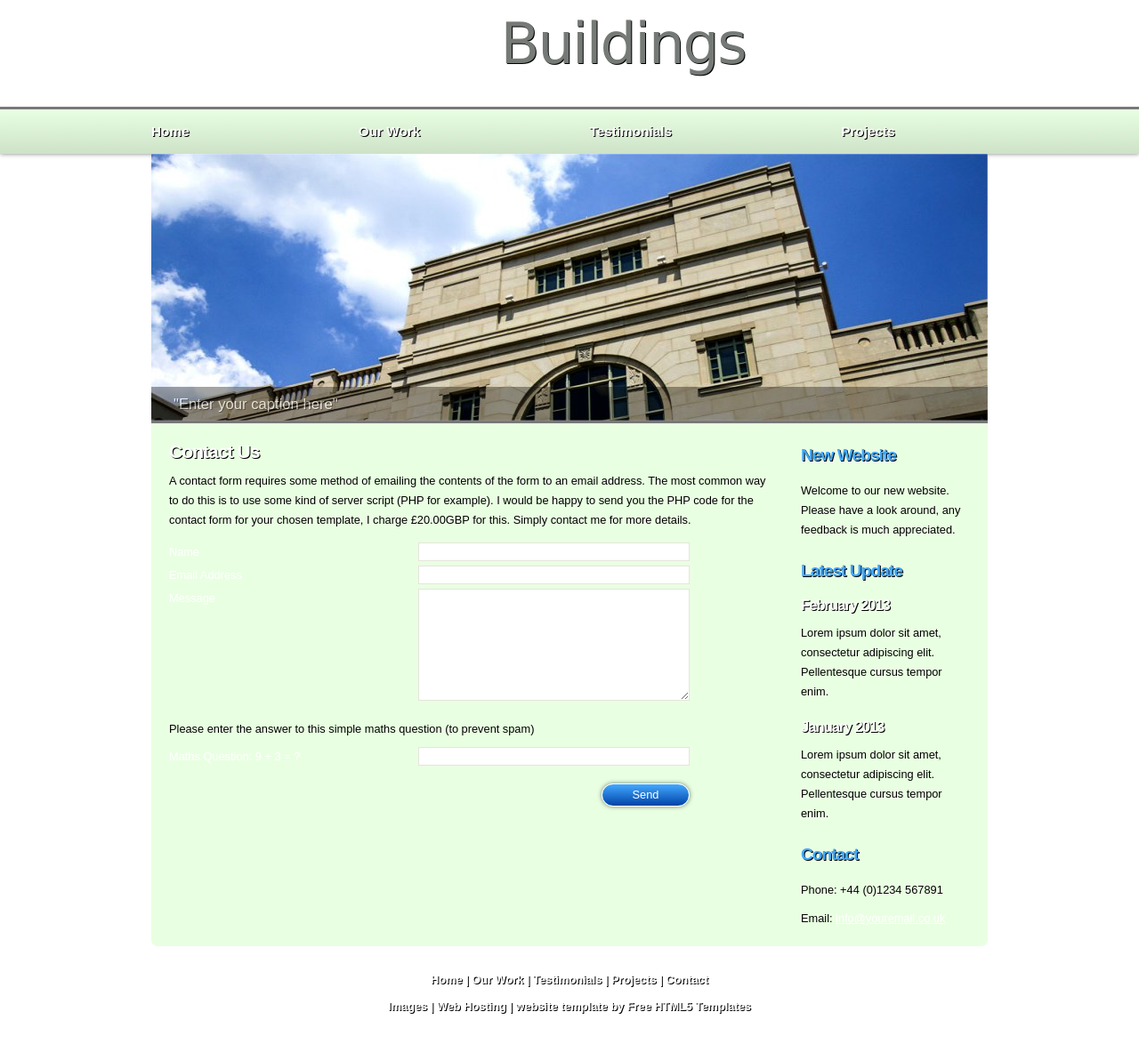
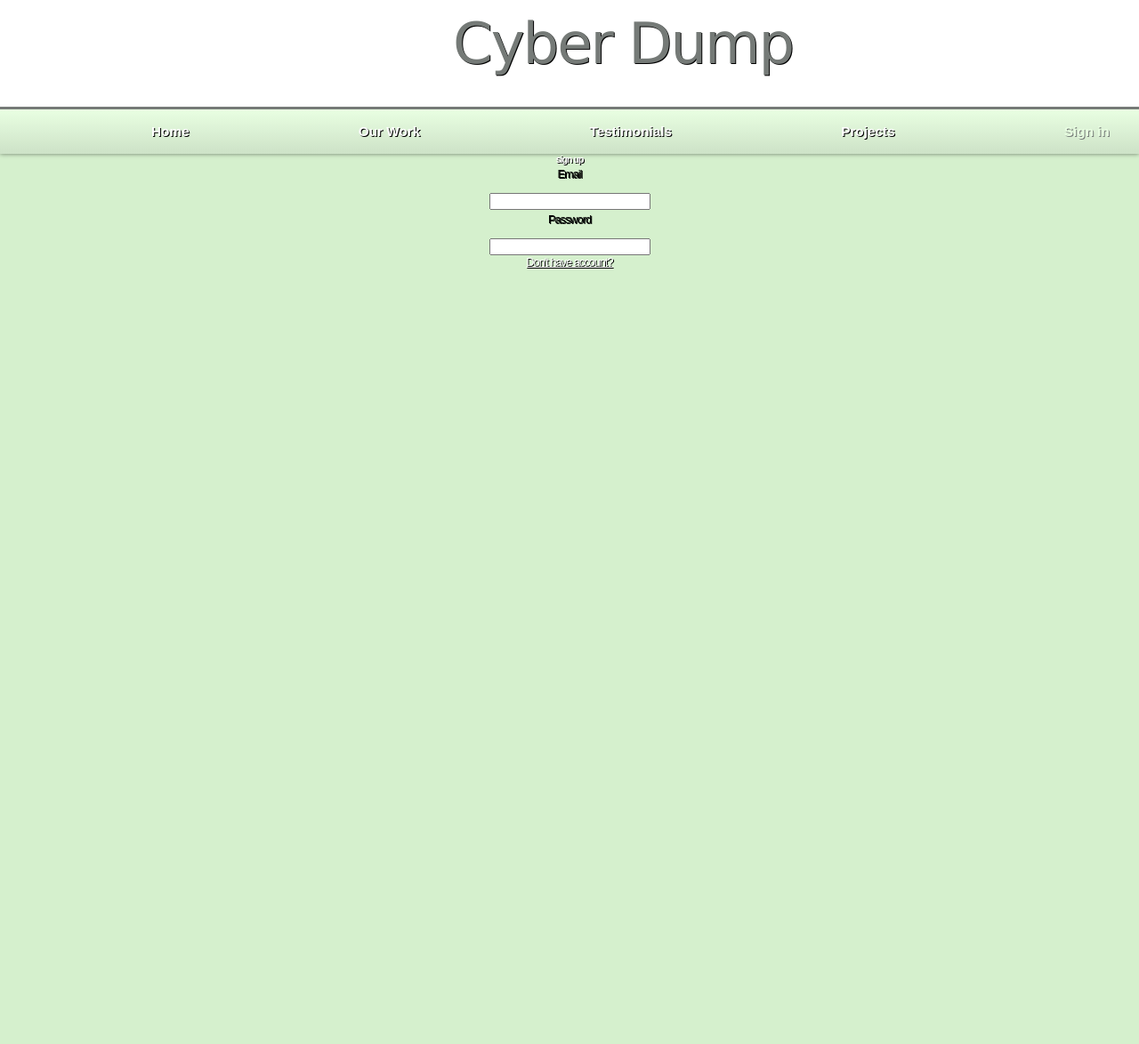
Before and after one commit to mcclure-calvin-wm/CyberDump1, a PHP site: page /contact.html in a window 1280 px wide. Shown: the whole page at 89% size. After the commit the page ends 302 px from the top, so only its background shows below. Run offline with PHP 8.4, Linux system fonts and the light colour scheme.

Commit message:
Update +Sign up page

```diff
--- a/freehtml5buildings/contact.html
+++ b/freehtml5buildings/contact.html
@@ -6,7 +6,7 @@
   <meta name="description" content="website description" />
   <meta name="keywords" content="website keywords, website keywords" />
   <meta http-equiv="content-type" content="text/html; charset=windows-1252" />
-  <link rel="stylesheet" type="text/css" href="css/style.css" />
+  <link rel="stylesheet" type="text/css" href="css/signup.css" />
   <!-- modernizr enables HTML5 elements and feature detects -->
   <script type="text/javascript" src="js/modernizr-1.5.min.js"></script>
 </head>
@@ -16,87 +16,36 @@
     <header>
 	  <div id="banner">
 	    <div id="welcome">
-	      <h2>Buildings</h2>
+	      <h2>Cyber Dump</h2>
 	    </div><!--close welcome-->
 	  </div><!--close banner-->
 	</header>
 
 	<nav>
+
 	  <div id="menubar">
         <ul id="nav">
           <li><a href="index.html">Home</a></li>
           <li><a href="ourwork.html">Our Work</a></li>
           <li><a href="testimonials.html">Testimonials</a></li>
           <li><a href="projects.html">Projects</a></li>
-          <li class="current"><a href="contact.html">Contact Us</a></li>
+          <li class="current"><a href="contact.html">Sign in</a></li>
         </ul>
       </div><!--close menubar-->
 	</nav>
+  </div>
+<div id="Signup">
+  <h5>sign up</h5>
+ <p>Email</p>
+  <input type="text">
+  <p>Password</p>
+  <input type="text">
+    <div id="signs">
+        <a href="createAccount.html">Don't have account?</a>
 
-	<div id="site_content">
-
-      <div class="slideshow">
-	    <ul class="slideshow">
-          <li class="show"><img width="940" height="300" src="images/home_1.jpg" alt="&quot;Enter your caption here&quot;" /></li>
-          <li><img width="940" height="300" src="images/home_2.jpg" alt="&quot;Enter your caption here&quot;" /></li>
-        </ul>
-	  </div><!--close slideshow-->
-
-	  <div class="sidebar_container">
-		<div class="sidebar">
-          <div class="sidebar_item">
-            <h2>New Website</h2>
-            <p>Welcome to our new website. Please have a look around, any feedback is much appreciated.</p>
-          </div><!--close sidebar_item-->
-        </div><!--close sidebar-->
-		<div class="sidebar">
-          <div class="sidebar_item">
-            <h2>Latest Update</h2>
-            <h3>February 2013</h3>
-            <p>Lorem ipsum dolor sit amet, consectetur adipiscing elit. Pellentesque cursus tempor enim.</p>
-		  </div><!--close sidebar_item-->
-        </div><!--close sidebar-->
-		<div class="sidebar">
-          <div class="sidebar_item">
-            <h3>January 2013</h3>
-            <p>Lorem ipsum dolor sit amet, consectetur adipiscing elit. Pellentesque cursus tempor enim.</p>
-		  </div><!--close sidebar_item-->
-        </div><!--close sidebar-->
-        <div class="sidebar">
-          <div class="sidebar_item">
-            <h2>Contact</h2>
-            <p>Phone: +44 (0)1234 567891</p>
-            <p>Email: <a href="mailto:info@youremail.co.uk">info@youremail.co.uk</a></p>
-          </div><!--close sidebar_item-->
-        </div><!--close sidebar-->
-       </div><!--close sidebar_container-->
-
-	  <div id="content">
-        <div class="content_item">
-		  <div class="form_settings">
-            <h2>Contact Us</h2>
-            <p style="padding-bottom: 15px;">A contact form requires some method of emailing the contents of the form to an email address. The most common way to do this is to use some kind of server script (PHP for example). I would be happy to send you the PHP code for the contact form for your chosen template, I charge &pound;20.00GBP for this. Simply contact me for more details.</p>
-			<p><span>Name</span><input class="contact" type="text" name="your_name" value="" /></p>
-            <p><span>Email Address</span><input class="contact" type="text" name="your_email" value="" /></p>
-			<p><span>Message</span><textarea class="contact textarea" rows="8" cols="50" name="your_message"></textarea></p>
-            <p style="padding: 10px 0 10px 0;">Please enter the answer to this simple maths question (to prevent spam)</p>
-			<p><span>Maths Question: 9 + 3 = ?</span><input type="text" name="user_answer" class="contact" /><input type="hidden" name="answer" value="4d76fe9775" /></p>
-            <p style="padding-top: 15px"><span>&nbsp;</span><input class="submit" type="submit" name="contact_submitted" value="Send" /></p>
-          </div><!--close form_settings-->
-		</div><!--close content_item-->
-      </div><!--close content-->
-	</div><!--close site_content-->
-
-    <footer>
-	  <a href="index.html">Home</a> | <a href="ourwork.html">Our Work</a> | <a href="testimonials.html">Testimonials</a> | <a href="projects.html">Projects</a> | <a href="contact.html">Contact</a><br/><br/>
-	  <a href="http://fotogrph.com">Images</a> |  <a href="http://www.heartinternet.co.uk/web-hosting/">Web Hosting</a>  | website template by <a href="http://www.freehtml5templates.co.uk">Free HTML5 Templates</a>
-    </footer>
-
-  </div><!--close main-->
-
-  <!-- javascript at the bottom for fast page loading -->
-  <script type="text/javascript" src="js/jquery.min.js"></script>
-  <script type="text/javascript" src="js/image_slide.js"></script>
+</div>
+</div>
 
 </body>
+
 </html>
--- /dev/null
+++ b/freehtml5buildings/css/signup.css
@@ -0,0 +1,389 @@
+font-face {
+    font-family: News Cycle;
+    src: url('../fonts/NewsCycle-Regular.eot');
+    src: local("News Cycle"), url('../fonts/NewsCycle-Regular.ttf');
+}
+
+html
+{ height: 100%;}
+
+*
+{ margin: 0;
+    padding: 0;}
+
+body
+{ font: normal 80% Arial, Helvetica, sans-serif;
+    color: #ffffff;
+    Background-color: #d5f0cd;
+}
+
+/* tell the browser to render HTML 5 elements as block */
+article, aside, figure, footer, header, hgroup, nav, section {
+    display:block;
+}
+
+p
+{ padding: 0 0 10px 0;
+    color: #000000;
+    line-height: 1.7em;
+    font-size: 100% }
+
+img
+{ border: 0;}
+
+h1, h2, h4, h6
+{ font: bold 175% 'News Cycle', Arial, sans-serif;
+    color: #fff;
+    text-shadow: 1px 1px #000;
+    letter-spacing: -1px;
+    margin: 0 0 10px 0;}
+
+h2
+{ font: bold 165% 'News Cycle', Arial, sans-serif;}
+
+h3
+{ font: bold 130% 'News Cycle', Arial, sans-serif;}
+
+h4,h6
+{ margin: 0;
+    padding: 0 0 0px 0;
+    font: normal 150% 'News Cycle', Arial, sans-serif;
+    color: #FFF;
+    line-height: 1.5em;}
+
+h6
+{ font: normal 95% 'News Cycle', Arial, sans-serif;
+    color: #888;
+    padding-bottom: 15px;}
+
+span
+{ color: #FFF;
+    text-shadow: 1px 1px #fff;}
+
+a, a:hover
+{ color: #FFF;
+    background: transparent;
+    outline: none;
+    text-decoration: underline;}
+
+a:hover
+{ text-decoration: none;}
+
+ul
+{ margin: 2px 0 22px 30px;
+    line-height: 1.7em;
+    font-style: normal;
+    font-size: 100%;}
+
+ol
+{ margin: 8px 0 22px 20px;}
+
+ol li
+{ margin: 0 0 11px 0;}
+
+#main, #menubar, #site_content, footer, #content_grey, nav
+{ margin-left: auto;
+    margin-right: auto;}
+
+#main
+{ background: #ffffff;
+}
+
+header
+{ background-color: #ffffff;
+    -webkit-box-shadow: rgba(0, 0, 0, 0.5) 0px 0px 5px;
+    -moz-box-shadow: rgba(0, 0, 0, 0.5) 0px 0px 5px;
+    box-shadow: rgba(0, 0, 0, 0.5) 0px 0px 5px;}
+
+#banner
+{ width: auto;
+    position: relative;
+    padding: 0;
+    background: #FFFFFF;
+    height: 120px;
+    border: 3px;
+    border-color: #757a77;
+    border-bottom-style: solid;
+}
+
+nav
+{ width: auto;
+    height: 50px;}
+
+#menubar
+{ width: 100%;
+    height: 50px;
+    float: left;
+    text-align: left;
+    background: #e9ffe2;
+    background: -moz-linear-gradient(#e9ffe2, #e9ffe2);
+    background: -o-linear-gradient(#e9ffe2, #e9ffe2);
+    background: -webkit-linear-gradient(#e9ffe2, #cde2c7);
+    -webkit-box-shadow: rgba(0, 0, 0, 0.5) 0px 0px 5px;
+    -moz-box-shadow: rgba(0, 0, 0, 0.5) 0px 0px 5px;
+    box-shadow: rgba(0, 0, 0, 0.5) 0px 0px 5px;
+}
+
+#welcome
+{ width: 1000px;
+    float: left;
+    height: 60px;
+    margin-left: 200px;
+    text-align: center;
+    padding: 0 0 0 0;
+
+    background-color: transparent;
+}
+
+#welcome h2
+{ font: normal 500% 'Geneva', Arial, sans-serif;
+    letter-spacing: -2px;
+    text-shadow: 1px 1px #000;
+    color: #757a77;
+    margin-top: 12px;
+}
+
+ul#nav
+{ margin:0;}
+
+ul#nav li
+{ padding: 0 0 0 0px;
+    list-style: none;
+    margin: 2px 0 0 0;
+    display: inline;
+    background: transparent;
+}
+
+ul#nav li a
+{ float: left;
+    font: bold 120% Arial, Helvetica, sans-serif;
+    height: 24px;
+    margin: 10px 0 0 150px;
+    text-shadow: 1px 1px #000;
+    padding: 6px 20px 0 20px;
+    background: transparent;
+    border-radius: 7px 7px 7px 7px;
+    -moz-border-radius: 7px 7px 7px 7px;
+    -webkit-border: 7px 7px 7px 7px;
+    text-align: center;
+    color: #FFF;
+    text-decoration: none;}
+
+ul#nav li.current a, ul#nav li:hover a
+{ color: #e9ffe2;
+    text-shadow: 1px 1px #757a77;}
+
+#site_content
+{ width: 940px;
+    overflow: hidden;
+    margin-bottom: 30px;
+    background: #e9ffe2;
+    border-radius: 0px 0px 7px 7px;
+    -moz-border-radius: 0px 0px 7px 7px;;
+    -webkit-border: 0px 0px 7px 7px;}
+
+.sidebar_container
+{ float: right;
+    margin: 20px 10px 0 10px;
+    width: 210px;
+    padding: 0;}
+
+.sidebar
+{ float: left;
+    width: 190px;
+    padding-left: 10px;
+    margin-bottom: 10px;}
+
+.sidebar_item
+{ width: 190px;}
+
+.sidebar h2
+{ padding: 5px 0 0 0;
+    font: bold 150% 'News Cycle', Arial, sans-serif;
+    height: 30px;
+    text-shadow: 1px 1px #000;
+    color: #43A9FF;}
+
+.sidebar h3
+{ color: #FFF;}
+
+#content
+{ width: 680px;
+    margin: 0 0 20px 20px;
+    float: left;}
+
+.content_item
+{ width: 680px;
+    margin-top: 20px;
+    margin-bottom: 20px;}
+
+.content_imagetext
+{ width: 680px;
+    padding: 5px;
+    margin: 20px 0 0 0;
+    float: left;}
+
+.content_image
+{ float: left;
+    width: 150px;
+    height: 150px;
+    margin: 0 20px 10px 0;}
+
+.content_container
+{ width: 320px;
+    padding: 5px;
+    margin: 20px 10px 0 0;
+    float: left;}
+
+footer
+{ height: 50px;
+    padding-bottom: 30px;
+    font-weight: bold;
+    text-align: center;
+    text-shadow: 1px 1px #000;
+    color: #FFF;}
+
+footer a
+{ color: #FFF;
+    text-decoration: none;
+    padding-bottom: 20px;}
+
+footer a:hover
+{ text-decoration: underline;
+    color: #FFF;}
+
+.readmore a
+{ color: #FFF;
+    text-shadow: 1px 1px #004C8C;}
+
+.button_small
+{ font: normal 110% Arial, Helvetica, sans-serif;
+    height: 15px;
+    width: 80px;
+    padding: 5px 2px 7px 2px;
+    border: 1px solid #FFF;
+    background: #0043A8;
+    background: -moz-linear-gradient(#43A9FF, #0043A8);
+    background: -o-linear-gradient(#43A9FF, #0043A8);
+    background: -webkit-linear-gradient(#43A9FF, #0043A8);
+    border-radius: 15px 15px 15px 15px;
+    -moz-border-radius: 15px 15px 15px 15px;
+    -webkit-border: 15px 15px 15px 15px;
+    -webkit-box-shadow: rgba(0, 0, 0, 0.5) 0px 0px 5px;
+    -moz-box-shadow: rgba(0, 0, 0, 0.5) 0px 0px 5px;
+    box-shadow: rgba(0, 0, 0, 0.5) 0px 0px 5px;}
+
+.button_small a
+{ color: #FFF;
+    padding-left: 5px;
+    text-shadow: 1px 1px #004C8C;}
+
+.form_settings
+{ margin: 15px 0 0 0;}
+
+.form_settings p
+{ padding: 0 0 4px 0;}
+
+.form_settings span
+{ float: left;
+    width: 280px;
+    text-align: left;
+    text-shadow: none;}
+
+.form_settings input, .form_settings textarea
+{ padding: 2px;
+    width: 299px;
+    font: 100% arial;
+    border: 1px solid #E5E5DB;
+    background: #FFF;
+    color: #47433F;}
+
+.form_settings input[type="checkbox"]
+{ padding: 2px 0;
+    width: 15px;
+    font: 100% arial;
+    border: 0;
+    background: #FFF;
+    color: #47433F;
+    margin: 28px 0;}
+
+.form_settings .submit
+{ font: 100% arial;
+    border: 1px solid;
+    width: 99px;
+    margin: 0 0 0 206px;
+    height: 26px;
+    padding: 2px 0 3px 0;
+    cursor: pointer;
+    background: #0043A8;
+    background: -moz-linear-gradient(#43A9FF, #0043A8);
+    background: -o-linear-gradient(#43A9FF, #0043A8);
+    background: -webkit-linear-gradient(#43A9FF, #0043A8);
+    border-radius: 15px 15px 15px 15px;
+    -moz-border-radius: 15px 15px 15px 15px;
+    -webkit-border: 15px 15px 15px 15px;
+    -webkit-box-shadow: rgba(0, 0, 0, 0.5) 0px 0px 5px;
+    -moz-box-shadow: rgba(0, 0, 0, 0.5) 0px 0px 5px;
+    box-shadow: rgba(0, 0, 0, 0.5) 0px 0px 5px;
+    color: #FFF;}
+
+.slideshow
+{ width: 940px;
+    height: 300px;
+    float: left;
+    border: 3px;
+    border-color: #757a77;
+    border-bottom-style: solid;
+}
+
+/* styling for the slideshow on the homepage */
+ul.slideshow {
+    list-style: none;
+    width: 940px;
+    height: 300px;
+    overflow: hidden;
+    position: relative;
+    margin: 0;}
+
+ul.slideshow li {
+    position: absolute;
+    margin: 0;
+    padding: 0;
+    left: 0;
+    right: 0;}
+
+ul.slideshow li.show {
+    z-index: 500;}
+
+ul img {
+    border: none;}
+
+#slideshow-caption {
+    width: 940px;
+    height: 38px;
+    position: absolute;
+    bottom: 0;
+    left: 0;
+    z-index: 500;}
+
+#slideshow-caption .slideshow-caption-container {
+    padding: 10px 25px 10px 25px;
+    background: transparent url(../images/transparent.png) repeat;
+    z-index: 1000;}
+
+#slideshow-caption p {
+    padding: 0;
+    font: normal 130% arial, sans-serif;
+    color: #FFF;
+    text-shadow: 1px 1px #000;}
+#Signup{
+    text-align: center;
+    color: #fff;
+    text-shadow: 1px 1px #000;
+    letter-spacing: -1px;
+    margin: 0 0 10px 0;
+}
+#Signup{
+    margin-left: auto;
+    margin-right: auto;
+}
--- a/freehtml5buildings/index.html
+++ b/freehtml5buildings/index.html
@@ -26,8 +26,8 @@
         <li class="current"><a href="index.html">Home</a></li>
         <li><a href="ourwork.html">Our Work</a></li>
         <li><a href="testimonials.html">Testimonials</a></li>
-        <li><a href="projects.html">Projects</a></li>
-        <li><a href="contact.html">Contact Us</a></li>
+        <li><a href="projects.html">Someone</a></li>
+        <li><a href="contact.html">Sign in</a></li>
       </ul>
     </div><!--close menubar-->
   </nav>
```
Also changed, not shown: freehtml5buildings/createAccount.html (added, +10 -0 lines), freehtml5buildings/css/style.css (line endings or trailing spaces).
